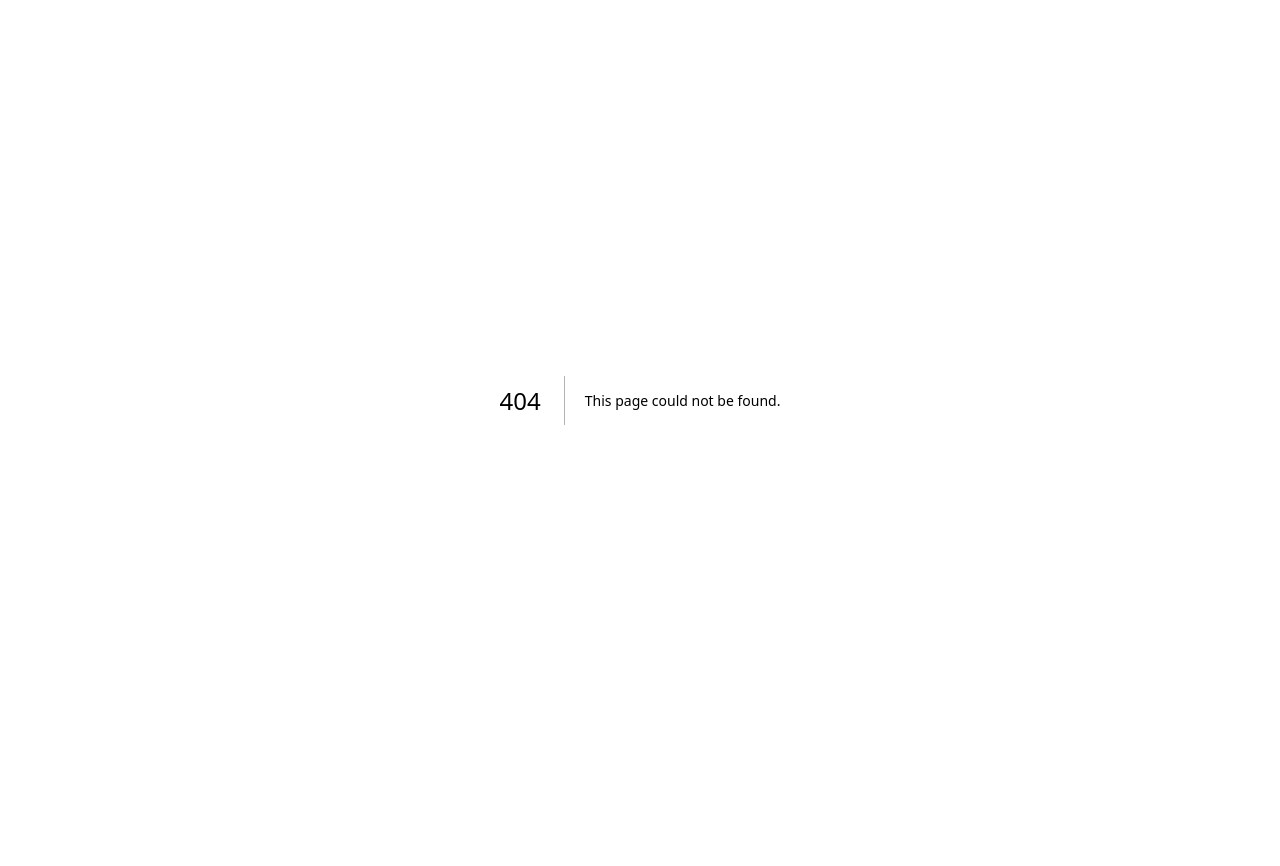
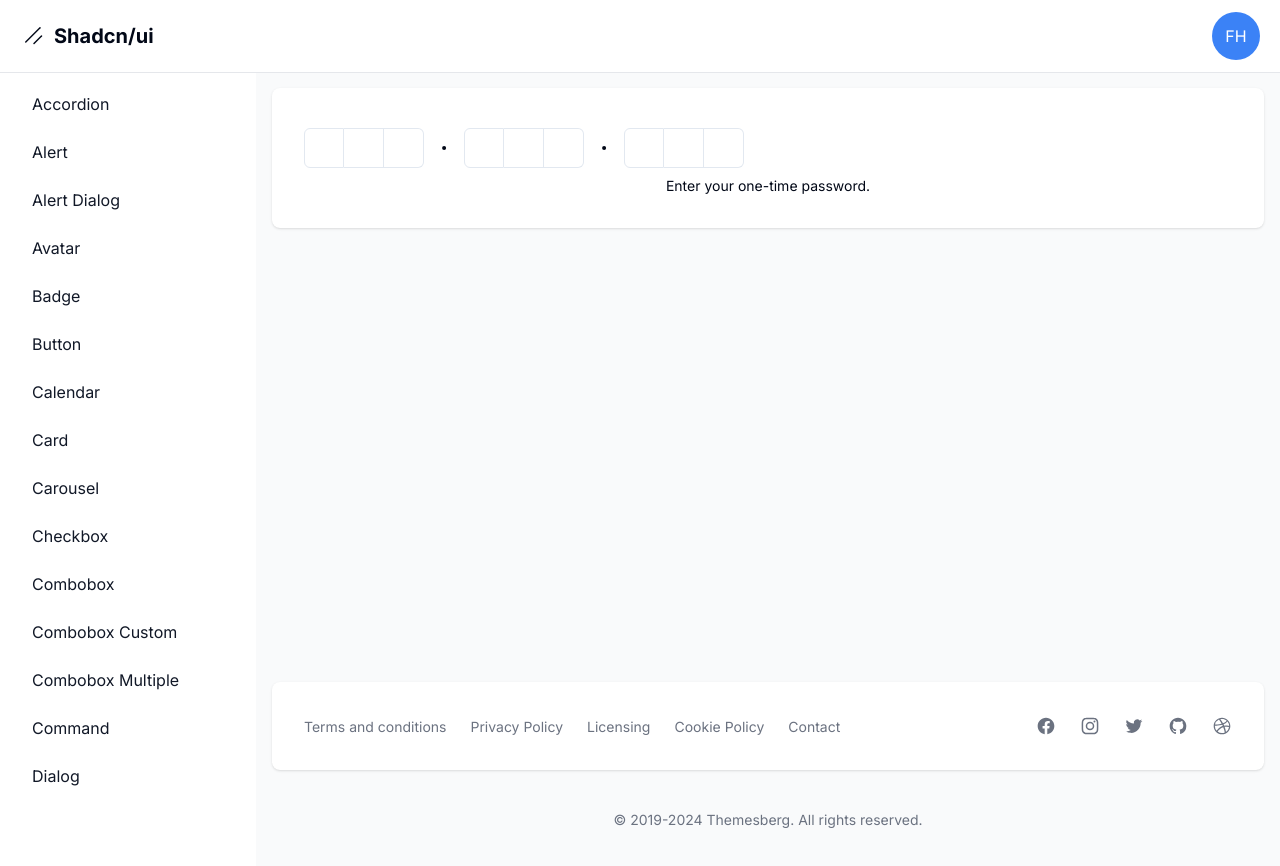
Before and after one commit to AlexMartin998/shadcn-next-b1, a Next.js app: page /dashboard/otp in a window 1280 px wide. Before the commit this address had no page. Shown: the top 866 px of the page. Before the commit the page ends 800 px from the top, so only its background shows below. Built offline with nearby package versions, Linux system fonts and the light colour scheme.

Commit message:
ADD: input otp

```diff
--- a/package.json
+++ b/package.json
@@ -24,6 +24,7 @@
     "date-fns": "^3.6.0",
     "embla-carousel-autoplay": "^8.1.3",
     "embla-carousel-react": "^8.1.3",
+    "input-otp": "^1.2.4",
     "lucide-react": "^0.383.0",
     "next": "14.2.3",
     "react": "^18",
--- a/src/app/dashboard/combobox-multiple/page.tsx
+++ b/src/app/dashboard/combobox-multiple/page.tsx
@@ -83,6 +83,7 @@
         }
       />
 
+      <div className="flex flex-col space-y-4">
         <Button
           onClick={() => {
             console.log(defaultValues);
@@ -90,6 +91,15 @@
         >
           Print selected values
         </Button>
+
+        <Button
+          onClick={() => {
+            setDefaultValues([]);
+          }}
+        >
+          Clear selected values
+        </Button>
+      </div>
     </div>
   );
 };
--- a/src/app/dashboard/layout.tsx
+++ b/src/app/dashboard/layout.tsx
@@ -57,6 +57,12 @@
     name: 'combobox multiple',
     href: 'combobox-multiple',
   },
+
+  // other
+  {
+    name: 'otp',
+    href: 'otp',
+  }
 ].sort((a, b) => a.name.localeCompare(b.name));
 
 export default function DashboardLayout({
--- /dev/null
+++ b/src/app/dashboard/otp/page.tsx
@@ -0,0 +1,53 @@
+'use client';
+
+import {
+  InputOTP,
+  InputOTPGroup,
+  InputOTPSeparator,
+  InputOTPSlot,
+} from '@/components/ui/input-otp';
+import { useState } from 'react';
+
+export type PageProps = {};
+
+const Page: React.FC<PageProps> = () => {
+  const [value, setValue] = useState('');
+
+  return (
+    <div className="space-y-2">
+      <InputOTP maxLength={9} value={value} onChange={value => setValue(value)}>
+        <InputOTPGroup>
+          <InputOTPSlot index={0} />
+          <InputOTPSlot index={1} />
+          <InputOTPSlot index={2} />
+        </InputOTPGroup>
+
+        <InputOTPSeparator />
+
+        <InputOTPGroup>
+          <InputOTPSlot index={3} />
+          <InputOTPSlot index={4} />
+          <InputOTPSlot index={5} />
+        </InputOTPGroup>
+
+        <InputOTPSeparator />
+
+        <InputOTPGroup>
+          <InputOTPSlot index={6} />
+          <InputOTPSlot index={7} />
+          <InputOTPSlot index={8} />
+        </InputOTPGroup>
+      </InputOTP>
+
+      <div className="text-center text-sm">
+        {value === '' ? (
+          <>Enter your one-time password.</>
+        ) : (
+          <>You entered: {value}</>
+        )}
+      </div>
+    </div>
+  );
+};
+
+export default Page;
--- /dev/null
+++ b/src/components/ui/input-otp.tsx
@@ -0,0 +1,71 @@
+"use client"
+
+import * as React from "react"
+import { OTPInput, OTPInputContext } from "input-otp"
+import { Dot } from "lucide-react"
+
+import { cn } from "@/lib/utils"
+
+const InputOTP = React.forwardRef<
+  React.ElementRef<typeof OTPInput>,
+  React.ComponentPropsWithoutRef<typeof OTPInput>
+>(({ className, containerClassName, ...props }, ref) => (
+  <OTPInput
+    ref={ref}
+    containerClassName={cn(
+      "flex items-center gap-2 has-[:disabled]:opacity-50",
+      containerClassName
+    )}
+    className={cn("disabled:cursor-not-allowed", className)}
+    {...props}
+  />
+))
+InputOTP.displayName = "InputOTP"
+
+const InputOTPGroup = React.forwardRef<
+  React.ElementRef<"div">,
+  React.ComponentPropsWithoutRef<"div">
+>(({ className, ...props }, ref) => (
+  <div ref={ref} className={cn("flex items-center", className)} {...props} />
+))
+InputOTPGroup.displayName = "InputOTPGroup"
+
+const InputOTPSlot = React.forwardRef<
+  React.ElementRef<"div">,
+  React.ComponentPropsWithoutRef<"div"> & { index: number }
+>(({ index, className, ...props }, ref) => {
+  const inputOTPContext = React.useContext(OTPInputContext)
+  const { char, hasFakeCaret, isActive } = inputOTPContext.slots[index]
+
+  return (
+    <div
+      ref={ref}
+      className={cn(
+        "relative flex h-10 w-10 items-center justify-center border-y border-r border-input text-sm transition-all first:rounded-l-md first:border-l last:rounded-r-md",
+        isActive && "z-10 ring-2 ring-ring ring-offset-background",
+        className
+      )}
+      {...props}
+    >
+      {char}
+      {hasFakeCaret && (
+        <div className="pointer-events-none absolute inset-0 flex items-center justify-center">
+          <div className="h-4 w-px animate-caret-blink bg-foreground duration-1000" />
+        </div>
+      )}
+    </div>
+  )
+})
+InputOTPSlot.displayName = "InputOTPSlot"
+
+const InputOTPSeparator = React.forwardRef<
+  React.ElementRef<"div">,
+  React.ComponentPropsWithoutRef<"div">
+>(({ ...props }, ref) => (
+  <div ref={ref} role="separator" {...props}>
+    <Dot />
+  </div>
+))
+InputOTPSeparator.displayName = "InputOTPSeparator"
+
+export { InputOTP, InputOTPGroup, InputOTPSlot, InputOTPSeparator }
```
Also changed, not shown: 1 other file (tests, documents, lock files or other folders). Lines whose indentation alone changed are shown as unchanged.
